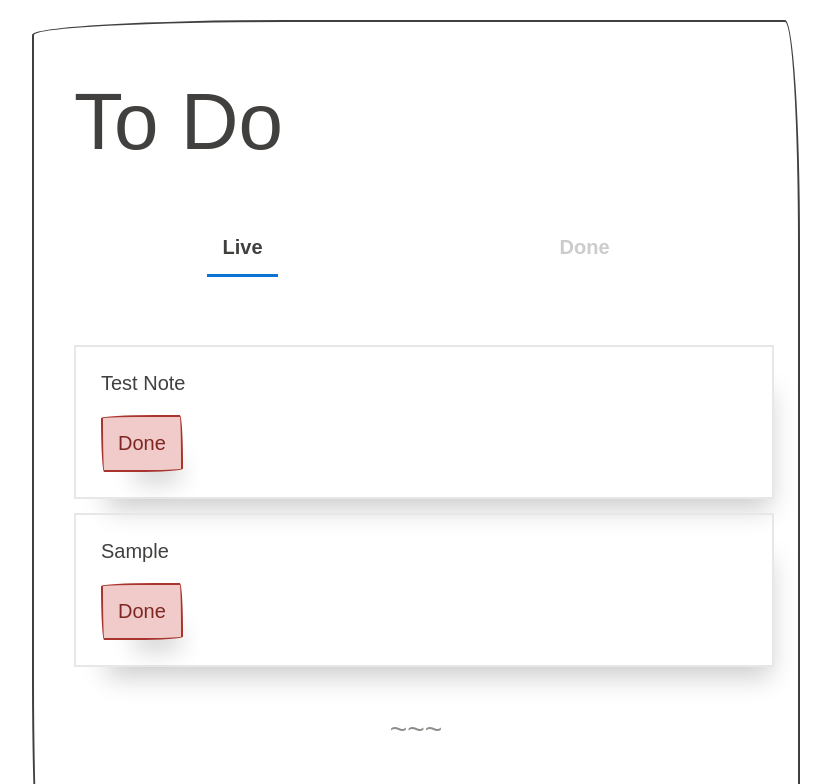
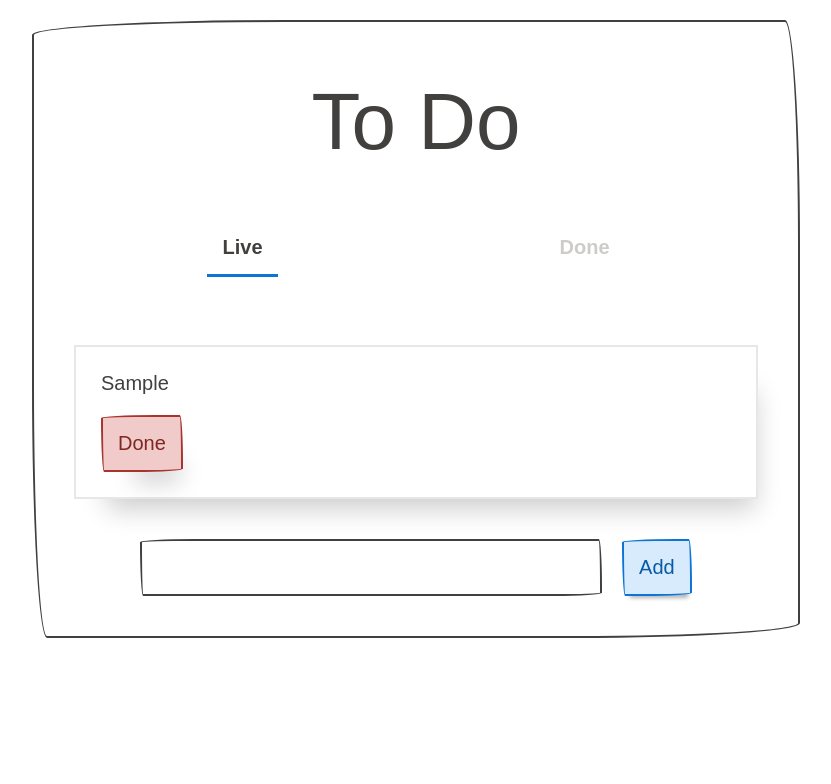
Before and after one commit to jameschancetech/to-do-list-app-php, a website built with Parcel: page index.html in a window 1280 px wide. Both pictures are taken after typing "Sample" into the empty fields and a click on the button "Add". Shown: the top 784 px of the page, without its empty margins (224-1055 px from the left). Built offline with nearby package versions, Linux system fonts and the light colour scheme; a web font is replaced by a local one.

Commit message:
MVP fininshed

```diff
--- a/index.css
+++ b/index.css
@@ -4,9 +4,14 @@
   padding: 0 2rem;
 }
 
+h1 {
+  width: 100%;
+  text-align: center;
+}
 .notes-area {
   margin-top: 2rem;
   display: block;
+  width: 100%;
 }
 
 button {
@@ -15,8 +20,7 @@ button {
 
 .note-container {
   margin-top: .7rem;
-  width: 35rem;
-  /* min-width: 85%; */
+  min-width: 85%;
   display: flex;
   justify-content: space-between;
 }
@@ -26,17 +30,20 @@ button {
   width: 88%;
 }
 
-hr {
-  margin: 3rem;
+.add-to-list {
+  margin-bottom: 2rem;
+  width: 90%;
+  margin: 2rem auto;
+  display: flex;
+  justify-content: center;
 }
 
 #note {
   display: inline-block;
-  width: 90%
+  width: 75%
 }
 
-.add-to-list {
-  margin-bottom: 2rem;
-  width: 90%;
-  margin: 2rem auto;
+.addToList {
+  margin-left: 1rem;
+  min-width: 10%;
 }
--- a/index.html
+++ b/index.html
@@ -12,34 +12,18 @@
     <h1>To Do</h1>
     <div class="row flex-spaces tabs">
 
+
       <input id="tab1" type="radio" name="tabs" checked>
       <label for="tab1">Live</label>
 
       <input id="tab2" type="radio" name="tabs">
       <label for="tab2">Done</label>
 
-      <div class="content notes-area" id="content1">
+      <div class="content notes-area" id="content1"></div>
+      <div class="content notes-area" id="content2"></div>
 
-        <div class="card note-container">
-          <div class="card-body">
-            <p class="card-text">
-              Test Note
-            </p>
-            <button class="done btn-danger">Done</button>
-          </div>
-
-        </div>
-
-
-      </div>
-      <div class="content" id="content2">
-        <p>
-          Bacon ipsum dolor sit amet landjaeger sausage brisket...
-        </p>
-      </div>
     </div>
 
-    <hr>
     <div class="add-to-list">
       <input type="text" name="note" id="note">
       <button class="addToList paper-btn btn-secondary">Add</button>
--- a/index.js
+++ b/index.js
@@ -4,13 +4,19 @@ import './index.css';
 const addToList = document.querySelector(`.addToList`);
 const noteContents = document.querySelector(`#note`);
 const noteArea = document.querySelector(`.notes-area`);
+const completedNoteArea = document.querySelector(`#content2`);
+
+function moveTheCard(e) {
+  e.srcElement.parentElement.parentElement.classList.add(`completed`);
+  e.currentTarget.remove();
+  const completedNote = document.querySelector(`.completed`);
+  completedNoteArea.appendChild(completedNote);
+}
 
 function runDoneButton() {
   const doneButton = document.querySelectorAll(`.done`);
   doneButton.forEach(doneBut => {
-    doneBut.addEventListener(`click`, e => {
-      doneBut.parentElement.parentElement.remove();
-    });
+    doneBut.addEventListener(`click`, moveTheCard);
   });
 }
 
```
Also changed, not shown: dist/index.html, 4 other files.
